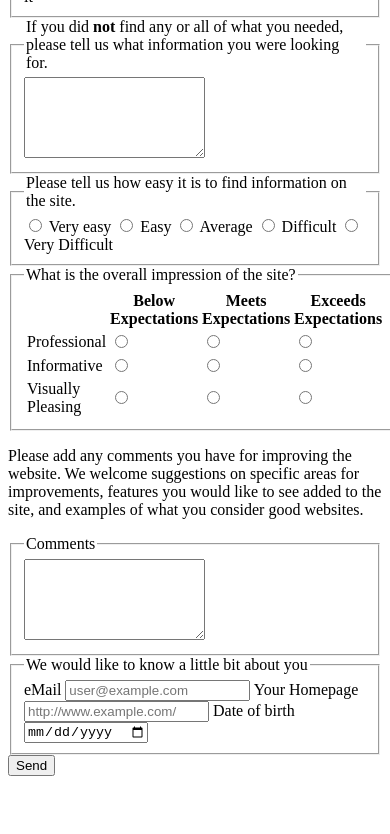
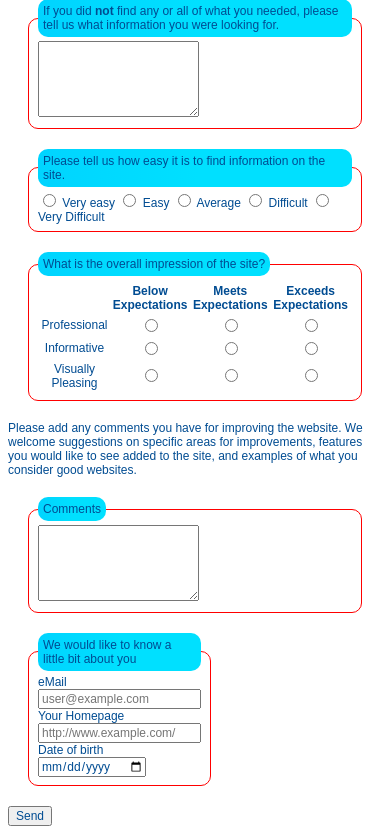
Before and after one commit to 0xProtocol/Web-Technologies, a plain HTML site: page exercise2/feedback.html in a window 390 px wide. Shown: the part 330-1164 px from the top of the page. Before the commit the page ends 1114 px from the top, so only its background shows below. Drawn offline with Linux system fonts and the light colour scheme.

Commit message:
ex2 feedback (punkt 5)

```diff
--- a/exercise2/feedback.css
+++ b/exercise2/feedback.css
@@ -0,0 +1,38 @@
+h1 {
+    text-align: center;
+}
+
+/* 2. Make table header fit on small screens */
+@media screen and (max-width: 400px) {
+    * {
+        font-family: Arial, serif;
+        font-size: 12px;
+        color: #004c92;
+    }
+}
+
+/* 3. Style fieldsets */
+
+fieldset {
+    margin: 20px;
+    border: 1px solid #ff0000;
+    border-radius: 10px;
+}
+
+/* 4. Style the table */
+td {
+    text-align: center; /*left*/
+
+}
+
+
+/* 5. Have fun with the legend */
+legend {
+    background: linear-gradient(90deg, rgba(0, 212, 255, 1) 0%, rgba(0, 224, 255, 1) 51%);
+    border-radius: 10px;
+    padding: 5px;
+}
+
+#personal-info {
+    width: 10%;
+}
--- a/exercise2/feedback.html
+++ b/exercise2/feedback.html
@@ -3,6 +3,8 @@
 
 <head>
     <meta charset="UTF-8">
+    <meta name="viewport" content="width=device-width, initial-scale=1">
+    <link rel="stylesheet" href="feedback.css">
     <title>Feedback</title>
 </head>
 
@@ -72,7 +74,6 @@
 
         <fieldset>
             <legend>What is the overall impression of the site?</legend>
-
             <table>
                 <tr>
                     <th></th>
--- a/exercise2/main.css
+++ b/exercise2/main.css
@@ -10,7 +10,7 @@ a:hover {
 /* 2. Flexbox the links */
 ul {
     list-style-type: none; /* Remove bullets */
-    padding-left: 3em; /* Remove padding */
+    padding-left: 2em; /* Remove padding */
     margin: 0; /* Remove margins */
     display: flex;
 }
@@ -90,3 +90,5 @@ html, body {
     margin: 0;
     overflow: auto; /* scroll through the page*/
 }
+
+/* 7. Optional. Apply media queries to provide a desktop layout/*
```
Also changed, not shown: exercise2/main.html (+1 -1 lines).
